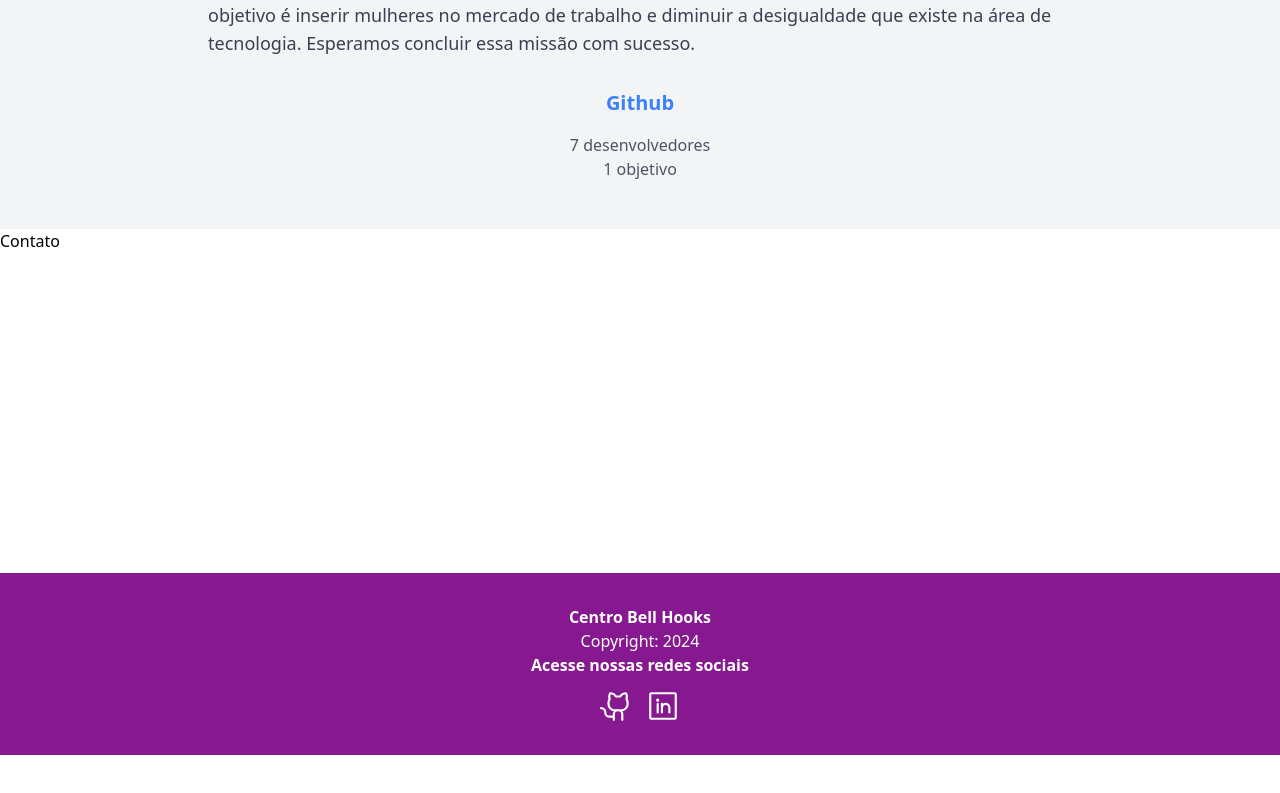
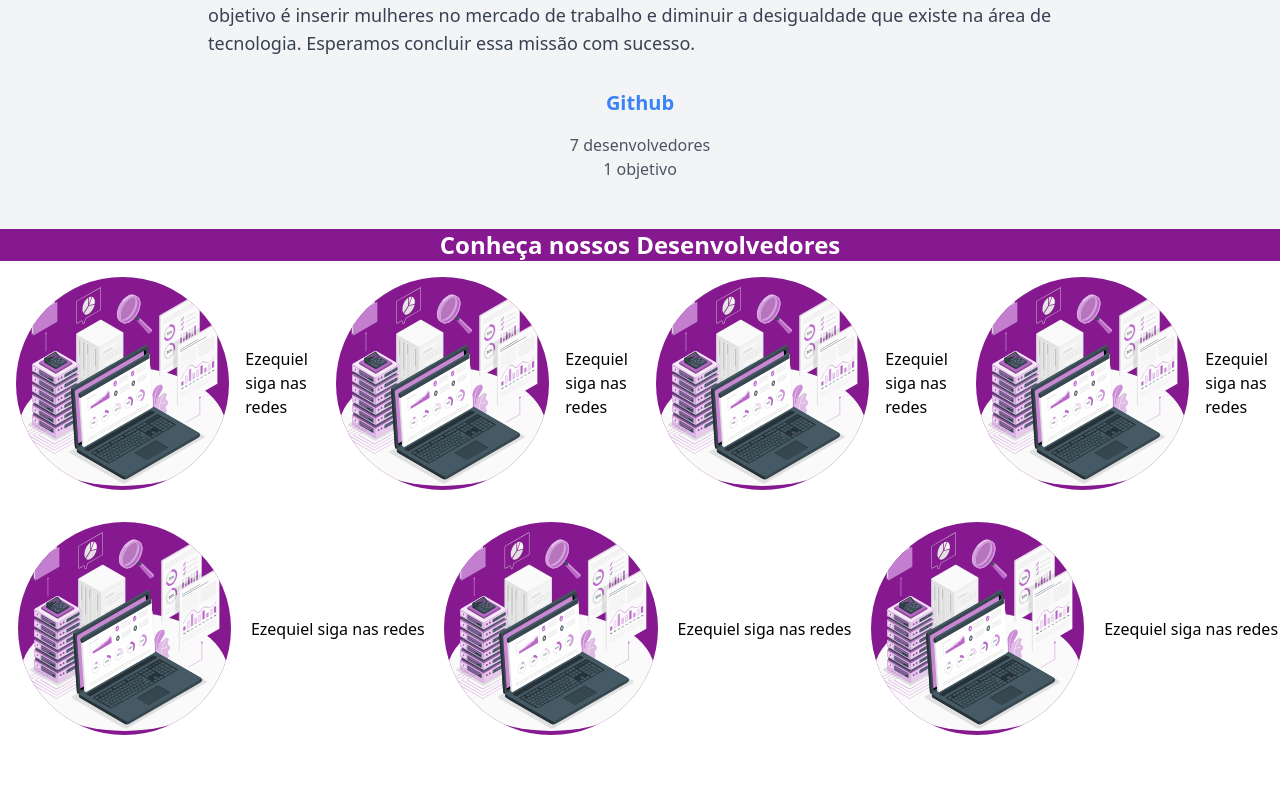
Before and after one commit to Centro-Bell-Hooks/frontend, a React (Vite) app: page /home in a window 1280 px wide. Shown: the part 782-1575 px from the top of the page. Before the commit the page ends 1537 px from the top, so only its background shows below. Built offline with nearby package versions, Linux system fonts and the light colour scheme.

Commit message:
Feat: seção contatos

```diff
--- a/src/components/footer/Footer.tsx
+++ b/src/components/footer/Footer.tsx
@@ -1,4 +1,3 @@
-import { GithubLogo, LinkedinLogo } from "@phosphor-icons/react"
 
 
 function Footer() {
@@ -14,10 +13,8 @@ function Footer() {
         <p className="font-light "> Copyright: {data}</p>
           <p className="font-bold mb-3">Acesse nossas redes sociais</p>
         <div className="flex justify-center gap-3">
-          <a  target="_blank "href="https://github.com/Centro-Bell-Hooks" aria-label="Github Centro Bell Hooks" rel="noopener">
-              <GithubLogo size={34} />
-            </a>
-            <LinkedinLogo size={34}/>
+
+
           </div>
         </div>
       </div>
--- a/src/pages/homepage/contato/Contato.tsx
+++ b/src/pages/homepage/contato/Contato.tsx
@@ -1,3 +1,27 @@
 export function Contato() {
-    return <h1>Contato</h1>
+    return <div >
+        <h1 className="flex justify-center text-2xl text-white font-bold bg-fuchsia-800">Conheça nossos Desenvolvedores</h1>
+        <div className="flex justify-around">
+
+            <img className="w-1/6 rounded-full m-4  bg-fuchsia-800" src="src/assets/computador.svg" alt="Dev" />
+            <p className="flex flex-col justify-center content-center">Ezequiel siga nas redes</p>
+
+            <img className="w-1/6 rounded-full m-4  bg-fuchsia-800" src="src/assets/computador.svg" alt="Dev" />
+            <p className="flex flex-col justify-center content-center">Ezequiel siga nas redes</p>
+            <img className="w-1/6 rounded-full m-4 bg-fuchsia-800" src="src/assets/computador.svg" alt="Dev" />
+            <p className="flex flex-col justify-center content-center">Ezequiel siga nas redes</p>
+            <img className="w-1/6 rounded-full m-4 bg-fuchsia-800" src="src/assets/computador.svg" alt="Dev" />
+            <p className="flex flex-col justify-center content-center">Ezequiel siga nas redes</p>
+        </div>
+
+        <div className="flex justify-around">
+
+            <img className="w-1/6 rounded-full m-4 bg-fuchsia-800" src="src/assets/computador.svg" alt="Dev" />
+            <p className="flex flex-col justify-center content-center">Ezequiel siga nas redes</p>
+            <img className="w-1/6 rounded-full m-4 bg-fuchsia-800" src="src/assets/computador.svg" alt="Dev" />
+            <p className="flex flex-col justify-center content-center">Ezequiel siga nas redes</p>
+            <img className="w-1/6 rounded-full m-4 bg-fuchsia-800" src="src/assets/computador.svg" alt="Dev" />
+            <p className="flex flex-col justify-center content-center">Ezequiel siga nas redes</p>
+        </div>
+    </div>
 }
```
